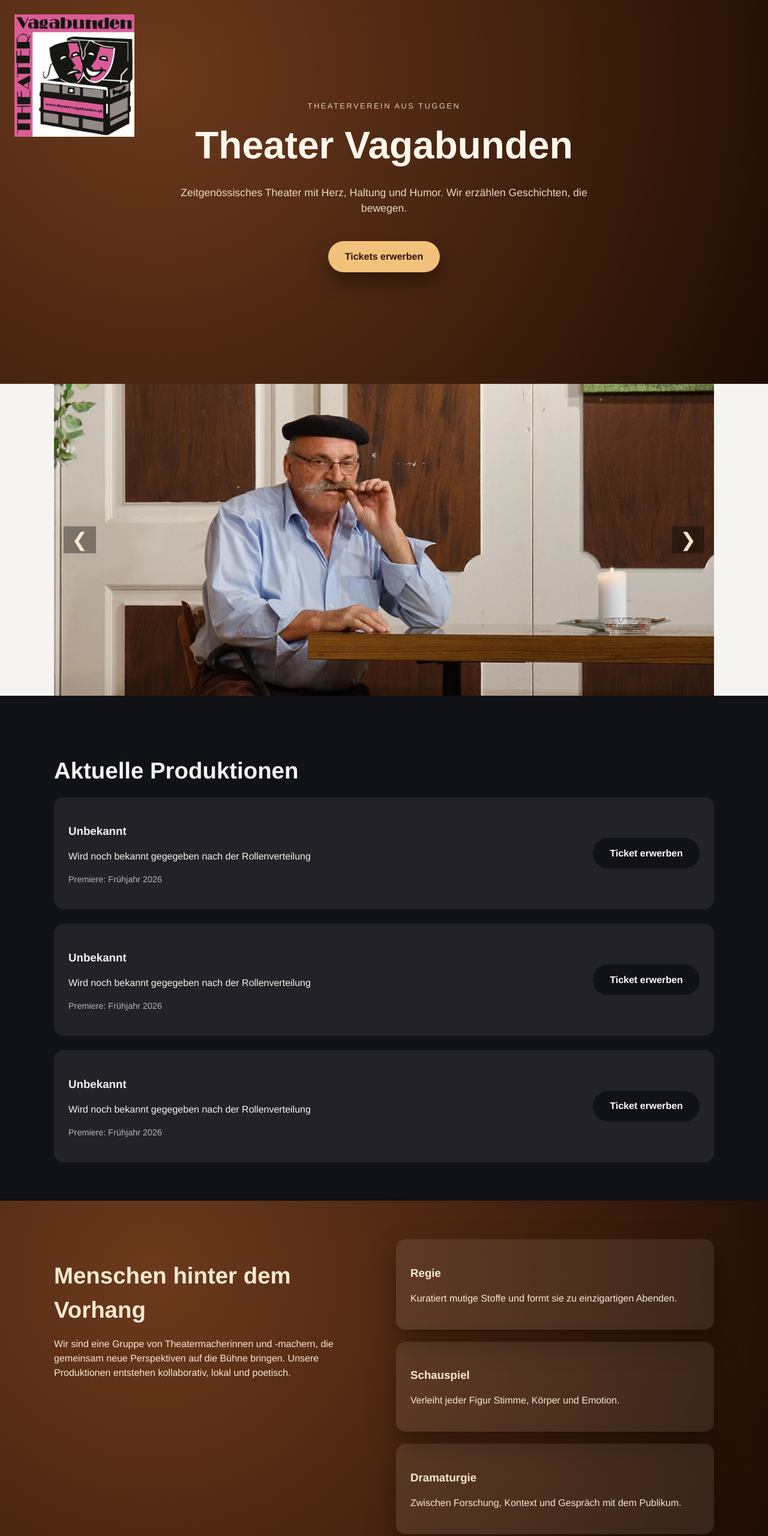
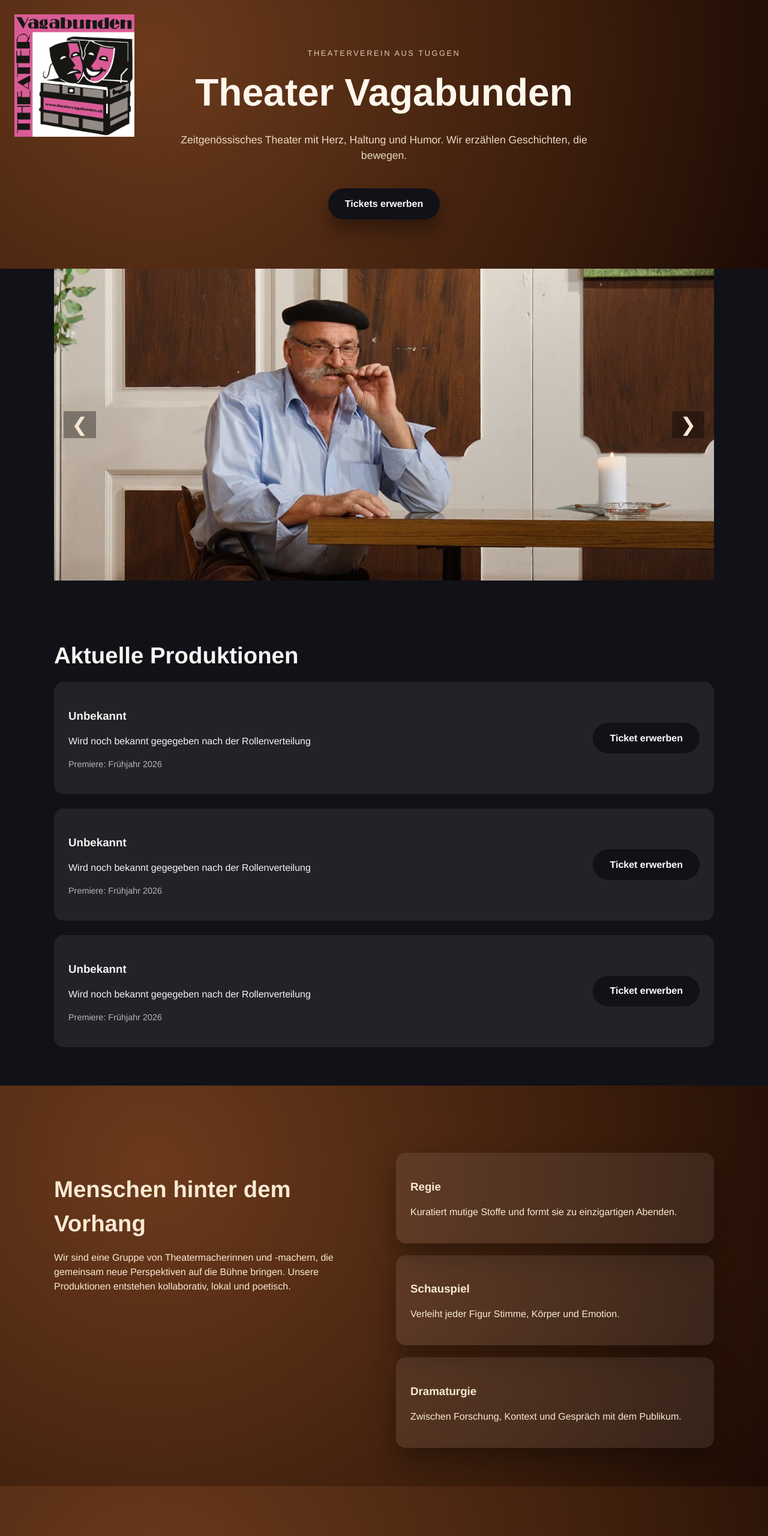
Before and after one commit to digital-apes-ch/theater-vagabonds, a plain HTML site: page index.html in a window 1280 px wide. Shown: the top 2561 px of the page at 60% size. Drawn offline with Linux system fonts and the light colour scheme.

Commit message:
Update index.html to reflect changes in theater group structure and adjust main.css for improved layout and styling, including height and padding modifications for the hero section and background updates for various elements.

```diff
--- a/index.html
+++ b/index.html
@@ -148,7 +148,7 @@
           <article>
             <div>
               <h3>Kein Theater</h3>
-              <p>Auf Grund von COVID-19</p>
+              <p>Auf Grund Neustrukturierung der Theatergruppe</p>
               <p class="meta">im Jahr 2024</p>
             </div>
           </article>
@@ -419,6 +419,7 @@
           <p>
           Also, wenn auch Sie einmal Lust haben, die Vagabunden in "Action" zu erleben, lohnt sich ein Ausflug nach Tuggen auf jeden Fall...
           </p>
+
         </div>
       </div>
     </section>
--- a/styles/main.css
+++ b/styles/main.css
@@ -25,11 +25,11 @@ a {
 }
 
 .hero {
-  min-height: 80vh;
+  min-height: 56vh;
   display: flex;
   align-items: center;
   background: radial-gradient(circle at 20% 20%, #6c3a1c, #3b1d0c 65%, #1d0b04 100%);
-  padding: 4rem 1.5rem 6rem;
+  padding: 3rem 1.5rem 4rem;
   color: #f8e9d3;
   position: relative;
 }
@@ -65,8 +65,8 @@ a {
 }
 
 .hero .cta {
-  background: #f2c27c;
-  color: #2b1207;
+  background: #111118;
+  color: #fff;
   box-shadow: 0 18px 30px rgba(0, 0, 0, 0.35);
 }
 
@@ -192,6 +192,7 @@ h3 {
 
 #bildkarussell {
   padding: 0;
+  background: #111118;
 }
 
 #bildkarussell .section__inner {
@@ -200,9 +201,19 @@ h3 {
 }
 
 #ensemble,
+#uns,
+#oldproductions {
+  background: radial-gradient(circle at 20% 20%, #6c3a1c, #3b1d0c 65%, #1d0b04 100%);
+  background-attachment: fixed;
+  color: #f8e9d3;
+}
+
 #uns {
-  background: radial-gradient(circle at 20% 20%, #6c3a1c, #3b1d0c 65%, #1d0b04 100%);
-  color: #f8e9d3;
+  padding-bottom: 7rem;
+}
+
+#ensemble {
+  padding-top: 7rem;
 }
 
 #ensemble .card-list li {
```
